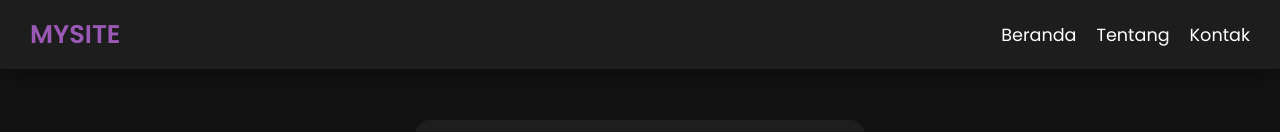
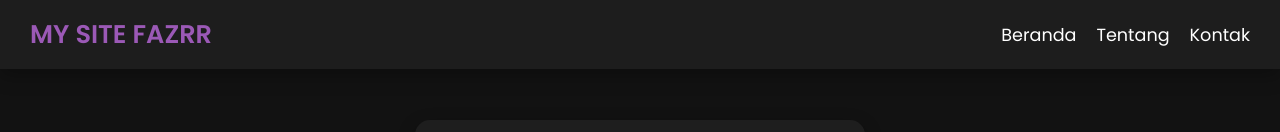
Before and after one commit to FazrrProgrammers/my-site, a plain HTML site: page index.html in a window 1280 px wide. Shown: the top 132 px of the page. Drawn offline with Linux system fonts and the light colour scheme.

Commit message:
Update index.html

```diff
--- a/index.html
+++ b/index.html
@@ -183,7 +183,7 @@
 <body>
     <!-- Navbar -->
     <nav class="navbar">
-        <div class="logo">MySite</div>
+        <div class="logo">My Site Fazrr</div>
         <div class="hamburger" onclick="toggleMenu()">
             <div></div>
             <div></div>
```
